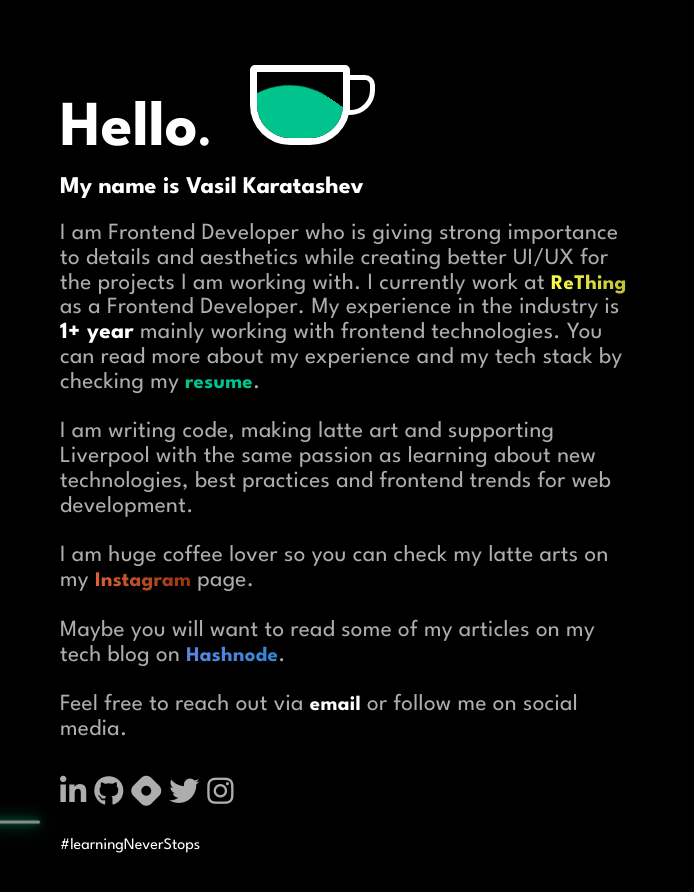
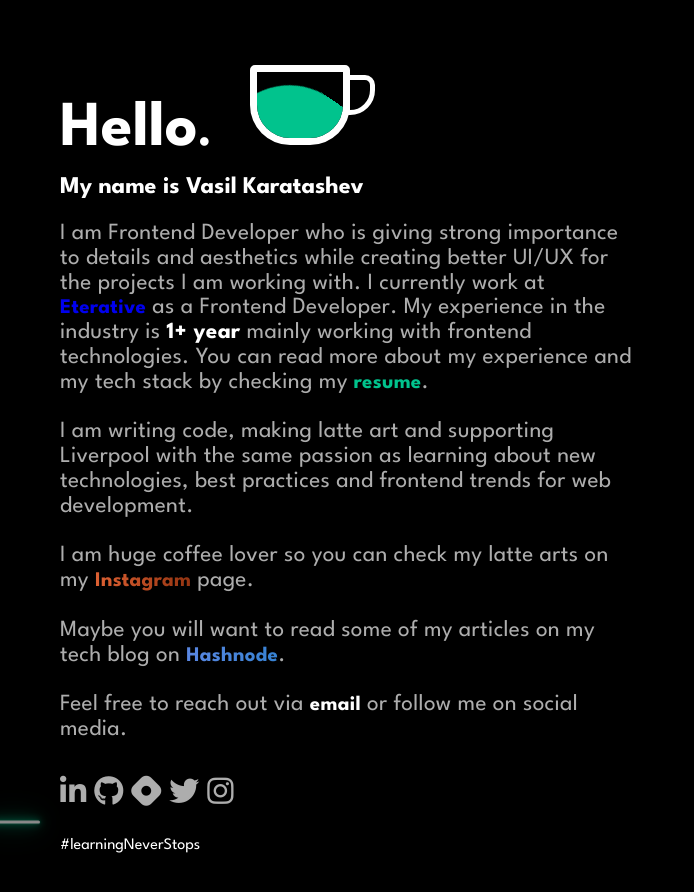
Before and after one commit to karatashev/react_portfolio, a React (Vite) app: page / in a window 1280 px wide. Shown: the top 892 px of the page, without its empty margins (0-694 px from the left). Built offline with nearby package versions, Linux system fonts and the light colour scheme.

Commit message:
Update App.jsx
name

```diff
--- a/src/App.jsx
+++ b/src/App.jsx
@@ -37,12 +37,12 @@ function App() {
           I am Frontend Developer who is giving strong importance to details and
           aesthetics while creating better UI/UX for the projects I am working
           with. I currently work at{" "}
-          <span className="rething">
+          <span className="eterative">
             <a
               target="_blank"
-              href="https://www.linkedin.com/company/rethingse/mycompany/"
+              href="https://www.eterative.com/"
             >
-              ReThing
+              Eterative
             </a>
           </span>{" "}
           as a Frontend Developer. My experience in the industry is{" "}
```
